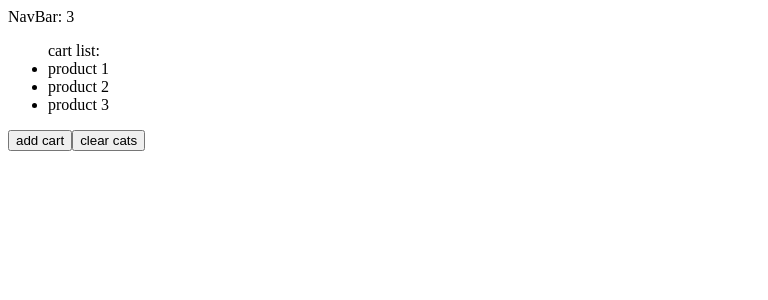
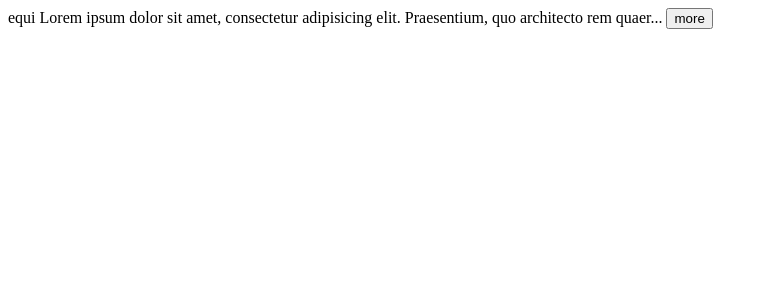
Before and after one commit to J0-Y0/typescript-best-practice, a React (Vite) app: page / in a window 1280 px wide. Shown: the top 300 px of the page, without its empty margins (0-768 px from the left). Built offline with nearby package versions, Linux system fonts and the light colour scheme.

Commit message:
handle small text with out button

```diff
--- a/src/App.tsx
+++ b/src/App.tsx
@@ -1,15 +1,25 @@
-import React, { useState } from "react";
-import NavBar from "./components/NavBar";
-import Cart from "./components/Cart";
+import { useState } from "react";
+import EText from "./components/EText";
 
 const App = () => {
   const [carts, setCart] = useState(["product 1", "product 2", "product 3"]);
+
   return (
     <>
-      <NavBar cartNumber={carts.length} />
-      <Cart carts={carts} />
-      <button onClick={() => setCart(["product 4", ...carts])}>add cart</button>
-      <button onClick={() => setCart([])}>clear cats</button>
+      <EText maxChar={100}>
+        equi Lorem ipsum dolor sit amet, consectetur adipisicing elit.
+        Praesentium, quo architecto rem quaerat illo facere ipsum magnam,
+        dolorem labore dolore eius consectetur aspernatur tempore fugit. Ducimus
+        repellat dolores architecto blanditiis. Libero nesciunt ullam enim
+        praesentium repudiandae quaerat sint cupiditate nihil iste ipsa fugit
+        tenetur exercitationem veniam deleniti nam velit earum, totam obcaecati
+        aut nostrum aliquam consequuntur perspiciatis necessitatibus
+        dignissimos! Nulla. At recusandae perspiciatis minus asperiores deserunt
+        nisi odit. Facilis et aspernatur, nobis laboriosam nihil veritatis
+        voluptates quae sit numquam pariatur dolorem, delectus neque sapiente?
+        Fugiat tempore neque quidem voluptatibus facilis? quae a. At nihil sit
+        molestiae.
+      </EText>
     </>
   );
 };
--- a/src/components/Cart.tsx
+++ /dev/null
@@ -1,22 +0,0 @@
-import React from "react";
-
-interface Props {
-  carts: String[];
-}
-const Cart = ({ carts }: Props) => {
-  return (
-    <>
-      {" "}
-      {carts && (
-        <ul>
-          cart list:
-          {carts.map((cart) => (
-            <li>{cart}</li>
-          ))}
-        </ul>
-      )}
-    </>
-  );
-};
-
-export default Cart;
--- /dev/null
+++ b/src/components/EText.tsx
@@ -0,0 +1,25 @@
+import { Children, ReactNode, useState } from "react";
+import { IoIosExpand } from "react-icons/io";
+
+interface Props {
+  maxChar: number;
+  children: String;
+}
+
+const EText = ({ children, maxChar = 10 }: Props) => {
+  const [isExpand, setExpand] = useState(false);
+
+  if (maxChar > children.length) return children;
+  const text = isExpand ? children : children.substring(0, maxChar);
+
+  return (
+    <div>
+      {text}...{" "}
+      <button onClick={() => setExpand(!isExpand)}>
+        {isExpand ? "less" : "more"}
+      </button>
+    </div>
+  );
+};
+
+export default EText;
--- a/src/components/NavBar.tsx
+++ /dev/null
@@ -1,10 +0,0 @@
-import React from "react";
-
-interface Props {
-  cartNumber: number;
-}
-const NavBar = ({ cartNumber }: Props) => {
-  return <div>NavBar: {cartNumber}</div>;
-};
-
-export default NavBar;
```
